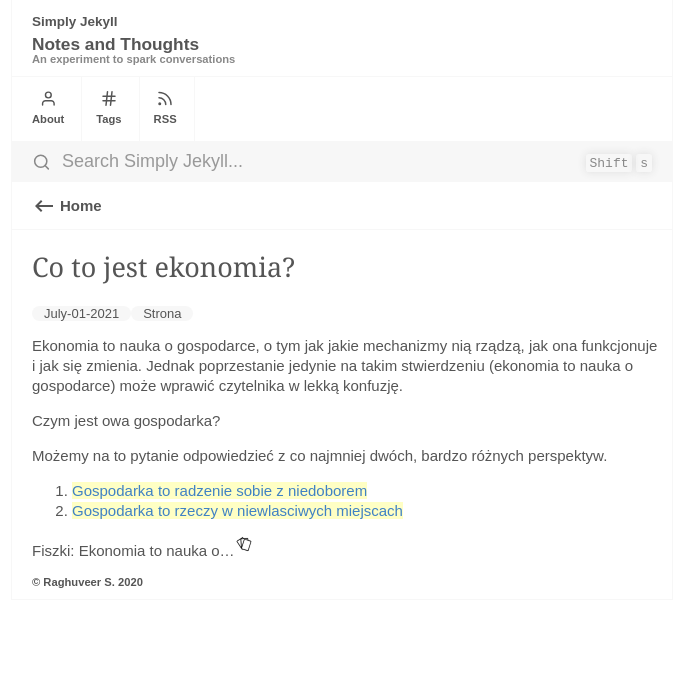
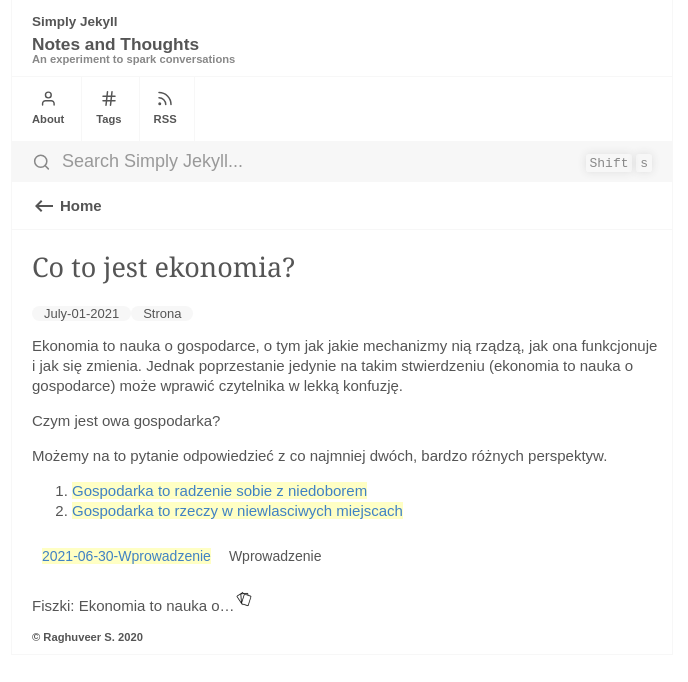
Before and after one commit to gkwiatk/ekonomia-2, a Jekyll site: the page built from _posts/2021-07-01-Co to jest ekonomia.md, in a window 1280 px wide. Shown: the top 682 px of the page, without its empty margins (298-986 px from the left). Built offline with Jekyll 4.4.1, drawn with Linux system fonts in a browser that asks for light colours.

Commit message:
Update content

```diff
--- a/_posts/2021-07-01-Co to jest ekonomia.md
+++ b/_posts/2021-07-01-Co to jest ekonomia.md
@@ -12,6 +12,8 @@ Możemy na to pytanie odpowiedzieć z co najmniej dwóch, bardzo różnych persp
 1. [[Gospodarka to radzenie sobie z niedoborem]]
 2. [[Gospodarka to rzeczy w niewlasciwych miejscach]]
 
+[[2021-06-30-Wprowadzenie|Wprowadzenie]]
+
 
 Fiszki:
 Ekonomia to nauka o...[[gospodarce::srs]]
```
Also changed, not shown: 2 other files.
